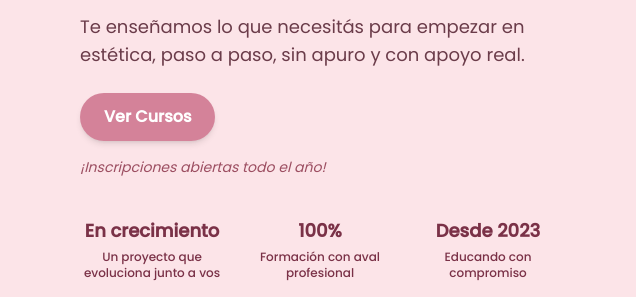
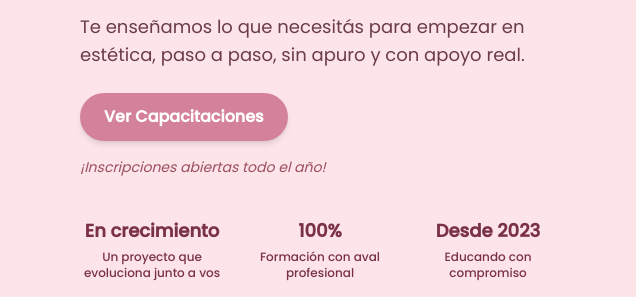
Before and after one commit to guadalupe-esteche/academiaDanchy, a plain HTML site: page index.html in a window 1280 px wide. Shown: the part 385-682 px from the top of the page, 0-636 px from the left. Drawn offline with nearby package versions, Linux system fonts and the light colour scheme.

```diff
--- a/index.html
+++ b/index.html
@@ -83,7 +83,7 @@
       <div data-aos="fade-right" data-aos-delay="400" class="text-center md:text-left">
         <a href="pages/cursos.html"
           class="bg-[#d48299] text-white font-semibold px-6 py-3 rounded-full shadow-md hover:bg-[#b34060] transition duration-300 inline-block">
-          Ver Cursos
+          Ver Capacitaciones
         </a>
       </div>
 
```
